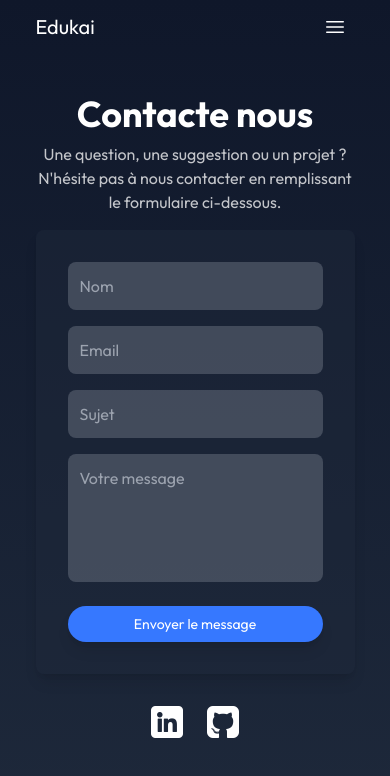
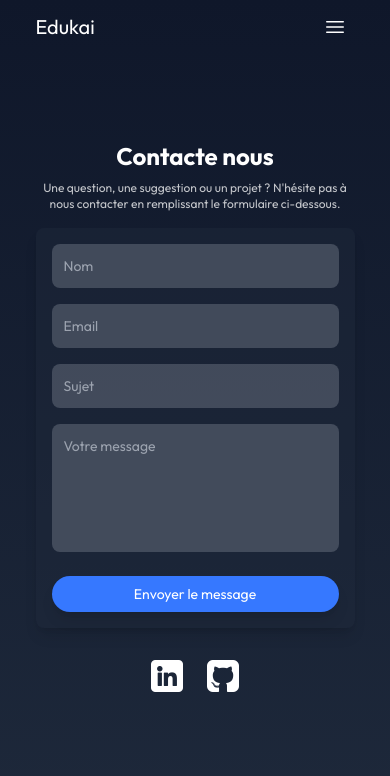
Before and after one commit to TristanHourtoulle/Edukai-landing-page, a Next.js app: page /contact in a window 390 px wide. Shown: the top 776 px of the page. Built offline with nearby package versions, Linux system fonts and the light colour scheme.

Commit message:
feat: make contact page responsive

```diff
--- a/app/contact/page.tsx
+++ b/app/contact/page.tsx
@@ -75,16 +75,18 @@ export default function Contact() {
 
   return (
     <div className="w-full h-full flex flex-col items-center justify-center px-4 outfit-regular">
-      <h1 className="text-4xl text-white outfit-bold mb-2">Contacte nous</h1>
+      <h1 className="text-2xl lg:text-4xl text-white outfit-bold mb-2">
+        Contacte nous
+      </h1>
 
-      <p className="text-md outfit-light text-white text-opacity-75 mb-4 text-center max-w-xl">
+      <p className="text-xs  lg:text-md outfit-light text-white text-opacity-75 mb-4 text-center max-w-xl">
         Une question, une suggestion ou un projet ? N'hésite pas à nous
         contacter en remplissant le formulaire ci-dessous.
       </p>
 
       <form
         onSubmit={handleSubmit}
-        className="bg-[#1e293b] bg-opacity-50 rounded-lg p-8 w-full max-w-lg shadow-lg"
+        className="bg-[#1e293b] bg-opacity-50 rounded-lg p-4 lg:p-8 w-full max-w-lg shadow-lg"
       >
         <div className="flex flex-col gap-4">
           <input
@@ -93,7 +95,7 @@ export default function Contact() {
             placeholder="Nom"
             value={formData.name}
             onChange={handleChange}
-            className="p-3 rounded-lg bg-gray-500 bg-opacity-50 text-white placeholder-gray-400"
+            className="text-sm lg:text-lg p-3 rounded-lg bg-gray-500 bg-opacity-50 text-white placeholder-gray-400"
             required
           />
           <input
@@ -102,7 +104,7 @@ export default function Contact() {
             placeholder="Email"
             value={formData.email}
             onChange={handleChange}
-            className="p-3 rounded-lg bg-gray-500 bg-opacity-50 text-white placeholder-gray-400"
+            className="text-sm lg:text-lg p-3 rounded-lg bg-gray-500 bg-opacity-50 text-white placeholder-gray-400"
             required
           />
           <input
@@ -111,14 +113,14 @@ export default function Contact() {
             placeholder="Sujet"
             value={formData.subject}
             onChange={handleChange}
-            className="p-3 rounded-lg bg-gray-500 bg-opacity-50 text-white placeholder-gray-400"
+            className="text-sm lg:text-lg p-3 rounded-lg bg-gray-500 bg-opacity-50 text-white placeholder-gray-400"
           />
           <textarea
             name="message"
             placeholder="Votre message"
             value={formData.message}
             onChange={handleChange}
-            className="p-3 rounded-lg bg-gray-500 bg-opacity-50 text-white placeholder-gray-400 h-32 resize-none"
+            className="text-sm lg:text-lg p-3 rounded-lg bg-gray-500 bg-opacity-50 text-white placeholder-gray-400 h-32 resize-none"
             required
           ></textarea>
         </div>
```
